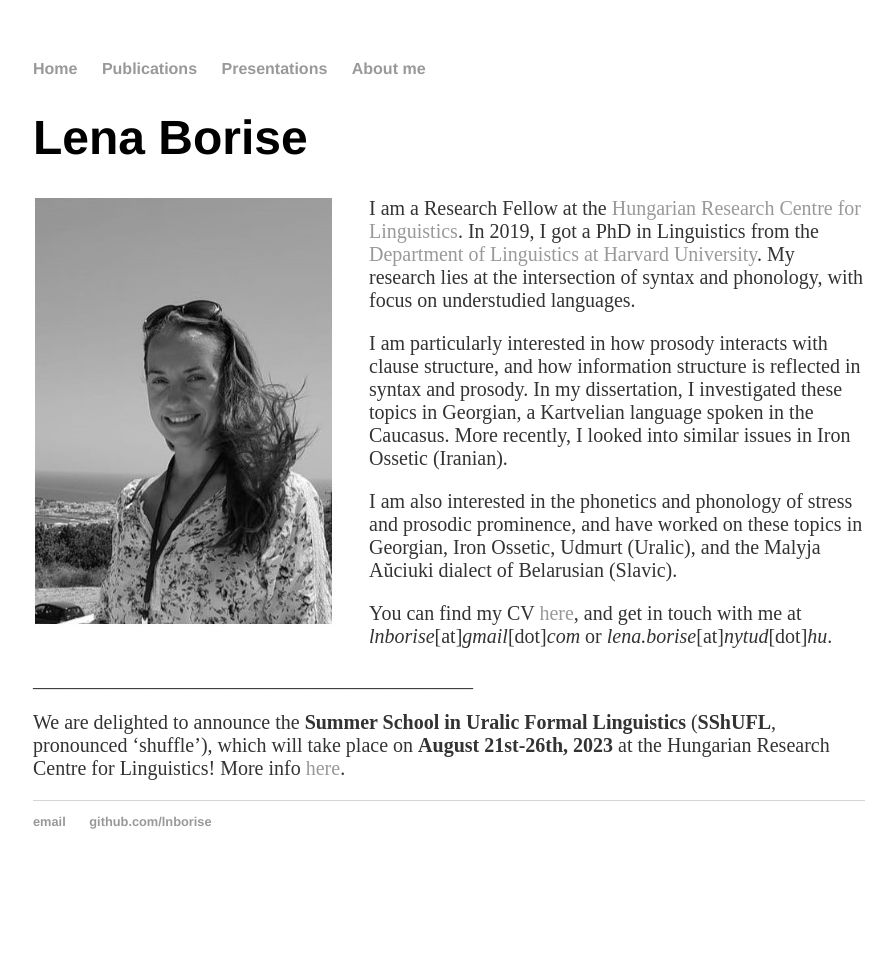
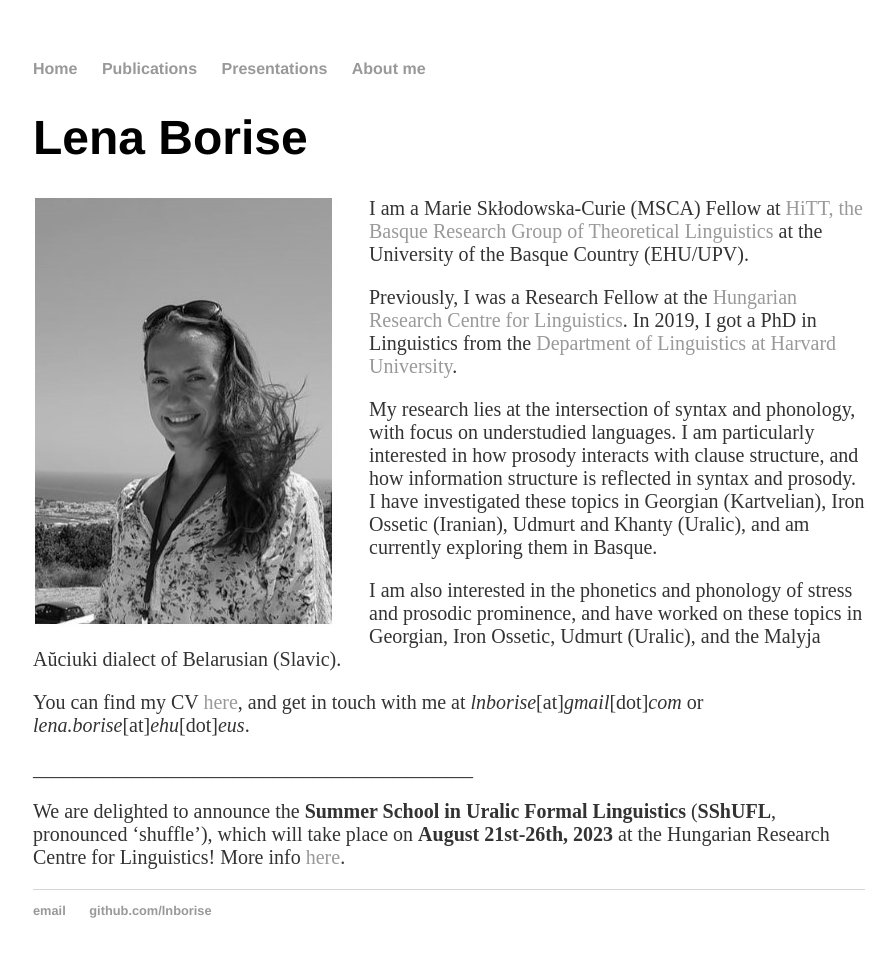
Before and after one commit to lnborise/lnborise.github.io, a Jekyll site: the page built from index.html, in a window 1280 px wide. Shown: the whole page, without its empty margins (191-1087 px from the left). Built offline with Jekyll 4.4.1, drawn with Linux system fonts in a browser that asks for light colours; before the commit the page ends 900 px from its top, so only the background shows below that.

Commit message:
Update index.html

```diff
--- a/index.html
+++ b/index.html
@@ -8,13 +8,16 @@ title: Lena Borise
     <img src="/assets/LB_upddd.jpg" alt="">
   </div>
   <div>
-        <p>I am a Research Fellow at the <a href="https://nytud.hu/en">Hungarian Research Centre for Linguistics</a>. In 2019, I got a PhD in Linguistics from the <a href="https://linguistics.fas.harvard.edu/">Department of Linguistics at Harvard University</a>. My research lies at the intersection of syntax and phonology, with focus on understudied languages.</p>
 
-	<p>I am particularly interested in how prosody interacts with clause structure, and how information structure is reflected in syntax and prosody. In my dissertation, I investigated these topics in Georgian, a Kartvelian language spoken in the Caucasus. More recently, I looked into similar issues in Iron Ossetic (Iranian).</p>
+	  <p>I am a Marie Skłodowska-Curie (MSCA) Fellow at <a href="http://www.hittlinguistics.eus/en/">HiTT, the Basque Research Group of Theoretical Linguistics</a> at the University of the Basque Country (EHU/UPV).
+
+	  <p>Previously, I was a Research Fellow at the <a href="https://nytud.hu/en">Hungarian Research Centre for Linguistics</a>. In 2019, I got a PhD in Linguistics from the <a href="https://linguistics.fas.harvard.edu/">Department of Linguistics at Harvard University</a>. </p>
+
+	<p>My research lies at the intersection of syntax and phonology, with focus on understudied languages. I am particularly interested in how prosody interacts with clause structure, and how information structure is reflected in syntax and prosody. I have investigated these topics in Georgian (Kartvelian), Iron Ossetic (Iranian), Udmurt and Khanty (Uralic), and am currently exploring them in Basque.</p>
 
 	<p>I am also interested in the phonetics and phonology of stress and prosodic prominence, and have worked on these topics in Georgian, Iron Ossetic, Udmurt (Uralic), and the Malyja Aŭciuki dialect of Belarusian (Slavic).</p>
 	<p></p>
-	<p>You can find my CV <a href="https://lnborise.github.io/assets/Borise_CV_Mar2023.pdf">here</a>, and get in touch with me at <i>lnborise</i>[at]<i>gmail</i>[dot]<i>com</i> or <i>lena.borise</i>[at]<i>nytud</i>[dot]<i>hu</i>.</p>
+	<p>You can find my CV <a href="https://lnborise.github.io/assets/Borise_CV_Jun2023.pdf">here</a>, and get in touch with me at <i>lnborise</i>[at]<i>gmail</i>[dot]<i>com</i> or <i>lena.borise</i>[at]<i>ehu</i>[dot]<i>eus</i>.</p>
 
 	  <p>____________________________________________</p>
 
```
